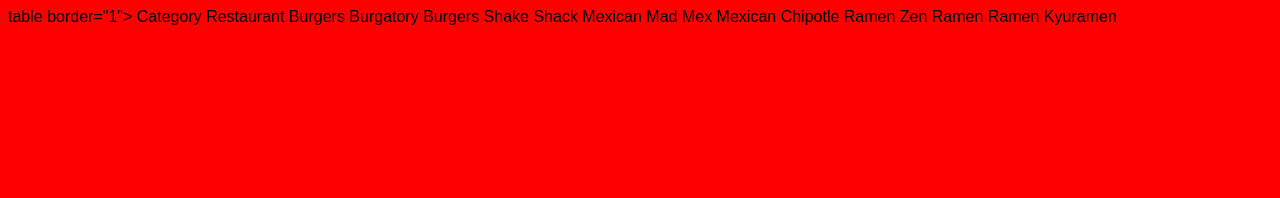
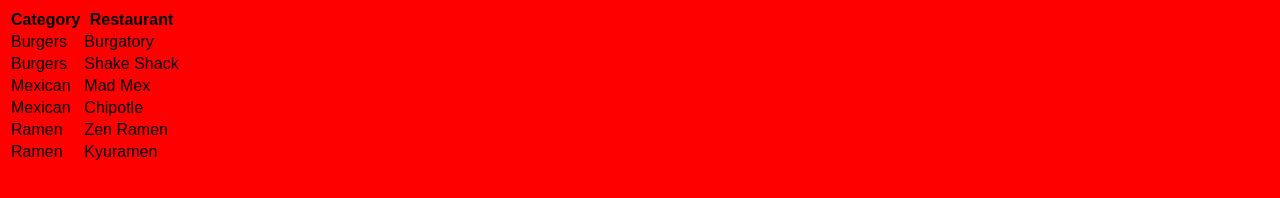
Before and after one commit to Steve8323/Food---HS-CS, a plain HTML site: page restaurant.html in a window 1280 px wide. Drawn offline with Linux system fonts and the light colour scheme.

Commit message:
Update restaurant.html

```diff
--- a/restaurant.html
+++ b/restaurant.html
@@ -10,7 +10,7 @@ font-family: "Arial";
 </head>
 <body>
 
-table border="1">
+<table>
 <tr>
 <th>Category</th>
 <th>Restaurant</th>
```
